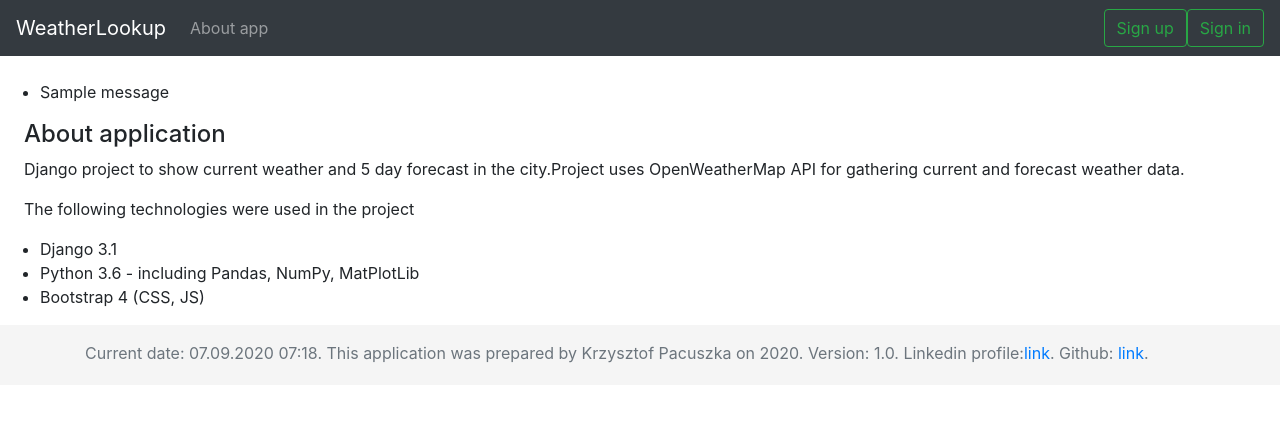
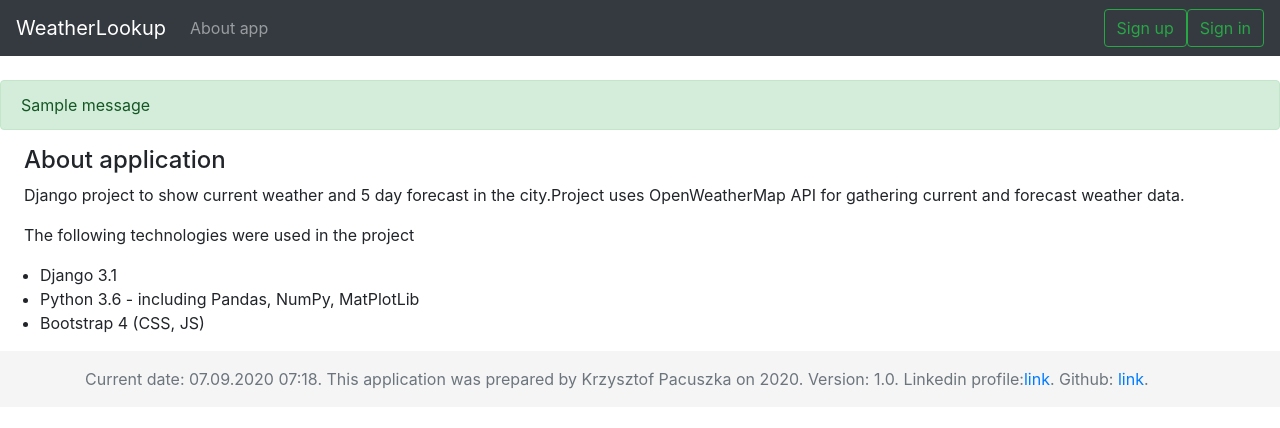
Before and after one commit to Venhoff-cpu/Django_WeatherProject, a Django app: page /weather/about/ in a window 1280 px wide. Shown: the top 428 px of the page. Run offline with Django 3.2, Linux system fonts and the light colour scheme; tables that the repository leaves empty hold one stand-in row (values such as "Sample post"); one stand-in notice (Sample message) is shown; some libraries are stand-ins or nearby versions.

Commit message:
miscellaneous

```diff
--- a/Django_WeatherProject/settings.py
+++ b/Django_WeatherProject/settings.py
@@ -121,7 +121,7 @@ USE_TZ = True
 # https://docs.djangoproject.com/en/3.1/howto/static-files/
 
 STATIC_URL = "/static/"
-STATIC_ROOT = os.path.join(BASE_DIR, 'static')
+# STATIC_ROOT = os.path.join(BASE_DIR, 'static')
 
 
 STATICFILES_DIRS = [
--- a/static/sticky-footer.css
+++ b/static/sticky-footer.css
@@ -5,10 +5,6 @@ main > .container {
 }
 
 .footer {
-  position: relative;
-  bottom: 0;
-  height: 60px;
-  width: 100%;
   background-color: #f5f5f5;
 }
 
--- a/templates/WeatherLookup/base.html
+++ b/templates/WeatherLookup/base.html
@@ -14,6 +14,7 @@
     <title>{% block title %}{% endblock %}</title>
   </head>
   <body>
+  <main role="main" class="flex-shrink-0">
     <nav class="navbar navbar-expand-lg navbar-dark bg-dark">
       <a class="navbar-brand" href="{% url 'index' %}">WeatherLookup</a>
       <button class="navbar-toggler" type="button" data-toggle="collapse" data-target="#navbarSupportedContent" aria-controls="navbarSupportedContent" aria-expanded="false" aria-label="Toggle navigation">
@@ -55,11 +56,11 @@
     </nav>
     <br>
     {% if messages %}
-    <ul class="messages">
+    <div class="messages">
         {% for message in messages %}
-        <li{% if message.tags %} class="{{ message.tags }}"{% endif %}>{{ message }}</li>
+        <p{% if message.tags %} class="alert alert-{{ message.tags }}"{% endif %}>{{ message }}</p>
         {% endfor %}
-    </ul>
+    </div>
     {% endif %}
     {% block content %}{% endblock %}
     <footer class="footer mt-auto py-3">
@@ -71,6 +72,7 @@
         </span>
       </div>
     </footer>
+  </main>
     <!-- Optional JavaScript -->
     {% block script %}{% endblock %}
     <!-- jQuery first, then Popper.js, then Bootstrap JS -->
```
